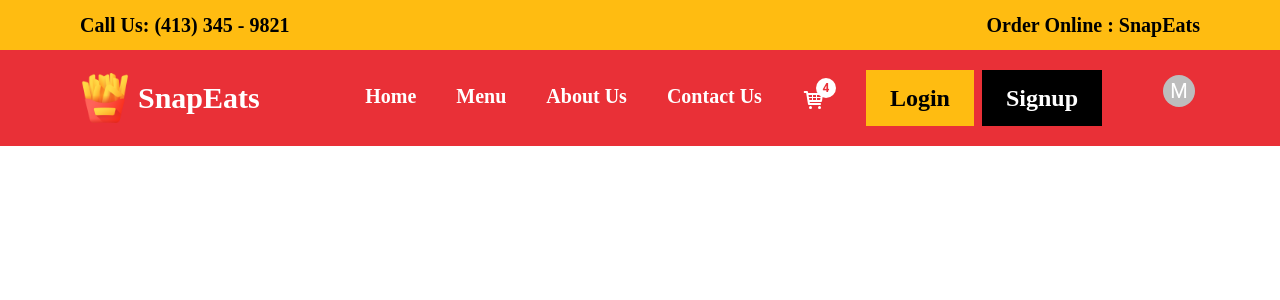
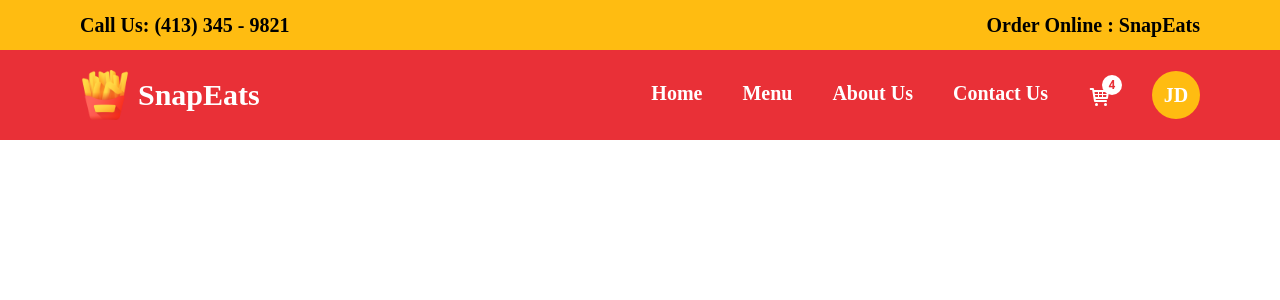
Before and after one commit to Ankit-can-ctrl/SnapEats, a React (Vite) app in the folder client/: page / in a window 1280 px wide. Shown: the top 300 px of the page. Built offline with nearby package versions, Linux system fonts and the light colour scheme; a web font is replaced by a local one.

Commit message:
refactor: update Navbar and AccountMenu components for improved user experience

```diff
--- a/client/src/App.jsx
+++ b/client/src/App.jsx
@@ -1,6 +1,6 @@
+import { BrowserRouter as Router } from "react-router-dom";
 import Header from "./components/Header";
 import Navbar from "./components/Navbar";
-import { BrowserRouter as Router } from "react-router-dom";
 
 function App() {
   return (
--- a/client/src/components/AccountMenu.jsx
+++ b/client/src/components/AccountMenu.jsx
@@ -1,89 +1,69 @@
-import * as React from "react";
-import Box from "@mui/material/Box";
-import Avatar from "@mui/material/Avatar";
-import Menu from "@mui/material/Menu";
-import MenuItem from "@mui/material/MenuItem";
-import ListItemIcon from "@mui/material/ListItemIcon";
-import Divider from "@mui/material/Divider";
-import IconButton from "@mui/material/IconButton";
-import Tooltip from "@mui/material/Tooltip";
-import Logout from "@mui/icons-material/Logout";
+import { useState, useRef, useEffect } from "react";
+import { FaRegUser } from "react-icons/fa";
+import { CiLogout } from "react-icons/ci";
+import { Link } from "react-router-dom";
 
-export default function AccountMenu() {
-  const [anchorEl, setAnchorEl] = React.useState(null);
-  const open = Boolean(anchorEl);
-  const handleClick = (event) => {
-    setAnchorEl(event.currentTarget);
+const AccountMenu = () => {
+  const [isOpen, setIsOpen] = useState(false);
+  const menuRef = useRef(null);
+
+  // Handle click outside
+  useEffect(() => {
+    const handleClickOutside = (event) => {
+      if (menuRef.current && !menuRef.current.contains(event.target)) {
+        setIsOpen(false);
+      }
+    };
+
+    document.addEventListener("mousedown", handleClickOutside);
+    return () => document.removeEventListener("mousedown", handleClickOutside);
+  }, []);
+
+  const toggleDropdown = () => {
+    setIsOpen(!isOpen);
   };
-  const handleClose = () => {
-    setAnchorEl(null);
-  };
+
   return (
-    <React.Fragment>
-      <Box sx={{ display: "flex", alignItems: "center", textAlign: "center" }}>
-        <Tooltip title="Account settings">
-          <IconButton
-            onClick={handleClick}
-            size="small"
-            sx={{ ml: 2 }}
-            aria-controls={open ? "account-menu" : undefined}
-            aria-haspopup="true"
-            aria-expanded={open ? "true" : undefined}
+    <div className="relative inline-block text-left" ref={menuRef}>
+      {/* Profile Button */}
+
+      <button
+        onClick={toggleDropdown}
+        className="h-12 w-12 rounded-full bg-secodary flex items-center justify-center"
+      >
+        <span className="text-white font-semibold text-xl">JD</span>
+      </button>
+
+      {/* Dropdown Menu */}
+      {isOpen && (
+        <div className="absolute right-0 z-10 mt-2 min-w-full rounded-lg bg-white py-2 shadow-xl ring-1 ring-black ring-opacity-5">
+          <div className="px-4 py-2">
+            <p className="text-sm font-medium text-gray-900">John Doe</p>
+            <p className="text-sm text-gray-500">john@example.com</p>
+          </div>
+          <div className="border-t border-gray-100" />
+          <Link
+            to="/profile"
+            className=" text-black flex px-4 py-2 text-sm items-center gap-2 hover:bg-gray-100"
           >
-            <Avatar sx={{ width: 32, height: 32 }}>M</Avatar>
-          </IconButton>
-        </Tooltip>
-      </Box>
-      <Menu
-        anchorEl={anchorEl}
-        id="account-menu"
-        open={open}
-        onClose={handleClose}
-        onClick={handleClose}
-        slotProps={{
-          paper: {
-            elevation: 0,
-            sx: {
-              overflow: "visible",
-              filter: "drop-shadow(0px 2px 8px rgba(0,0,0,0.32))",
-              mt: 1.5,
-              "& .MuiAvatar-root": {
-                width: 32,
-                height: 32,
-                ml: -0.5,
-                mr: 1,
-              },
-              "&::before": {
-                content: '""',
-                display: "block",
-                position: "absolute",
-                top: 0,
-                right: 14,
-                width: 10,
-                height: 10,
-                bgcolor: "background.paper",
-                transform: "translateY(-50%) rotate(45deg)",
-                zIndex: 0,
-              },
-            },
-          },
-        }}
-        transformOrigin={{ horizontal: "right", vertical: "top" }}
-        anchorOrigin={{ horizontal: "right", vertical: "bottom" }}
-      >
-        <MenuItem onClick={handleClose}>
-          <Avatar /> Profile
-        </MenuItem>
+            <FaRegUser />
+            <span>Profile</span>
+          </Link>
 
-        <Divider />
+          <div className="border-t border-gray-100" />
 
-        <MenuItem onClick={handleClose}>
-          <ListItemIcon>
-            <Logout fontSize="small" />
-          </ListItemIcon>
-          Logout
-        </MenuItem>
-      </Menu>
-    </React.Fragment>
+          <Link
+            to="/"
+            href="#logout"
+            className="flex items-center gap-2 px-4 py-2 text-sm text-red-700 hover:bg-gray-100"
+          >
+            <CiLogout />
+            Sign out
+          </Link>
+        </div>
+      )}
+    </div>
   );
-}
+};
+
+export default AccountMenu;
--- a/client/src/components/Navbar.jsx
+++ b/client/src/components/Navbar.jsx
@@ -8,7 +8,7 @@ import CustomLink from "./CustomLink";
 import AccountMenu from "./AccountMenu";
 
 function Navbar() {
-  const [isLoggedIn, setIsLoggedIn] = useState(false);
+  const [isLoggedIn, setIsLoggedIn] = useState(true);
 
   return (
     <div className="w-full h-full bg-primary text-white p-5 lg:px-20 flex justify-between items-center">
@@ -41,13 +41,16 @@ function Navbar() {
             </Badge>
           </Link>
         </div>
-        <div className="flex gap-2">
-          <MainButton type="primary" text="Login" />
-          <MainButton text="Signup" />
-        </div>
-        <div className="account-menu">
-          <AccountMenu />{" "}
-        </div>
+        {isLoggedIn ? (
+          <div className="account-menu flex items-center">
+            <AccountMenu />
+          </div>
+        ) : (
+          <div className="flex gap-2">
+            <MainButton type="primary" text="Login" />
+            <MainButton text="Signup" />
+          </div>
+        )}
       </div>
     </div>
   );
--- a/package.json
+++ b/package.json
@@ -1,9 +1,6 @@
 {
   "dependencies": {
-    "@emotion/react": "^11.11.3",
-    "@emotion/styled": "^11.11.0",
     "@mui/icons-material": "^5.15.7",
-    "@mui/material": "^5.15.7",
     "@mui/styled-engine-sc": "^6.4.2",
     "react-router-dom": "^7.1.3",
     "styled-components": "^6.1.14"
```
Also changed, not shown: 1 other file (tests, documents, lock files or other folders).
